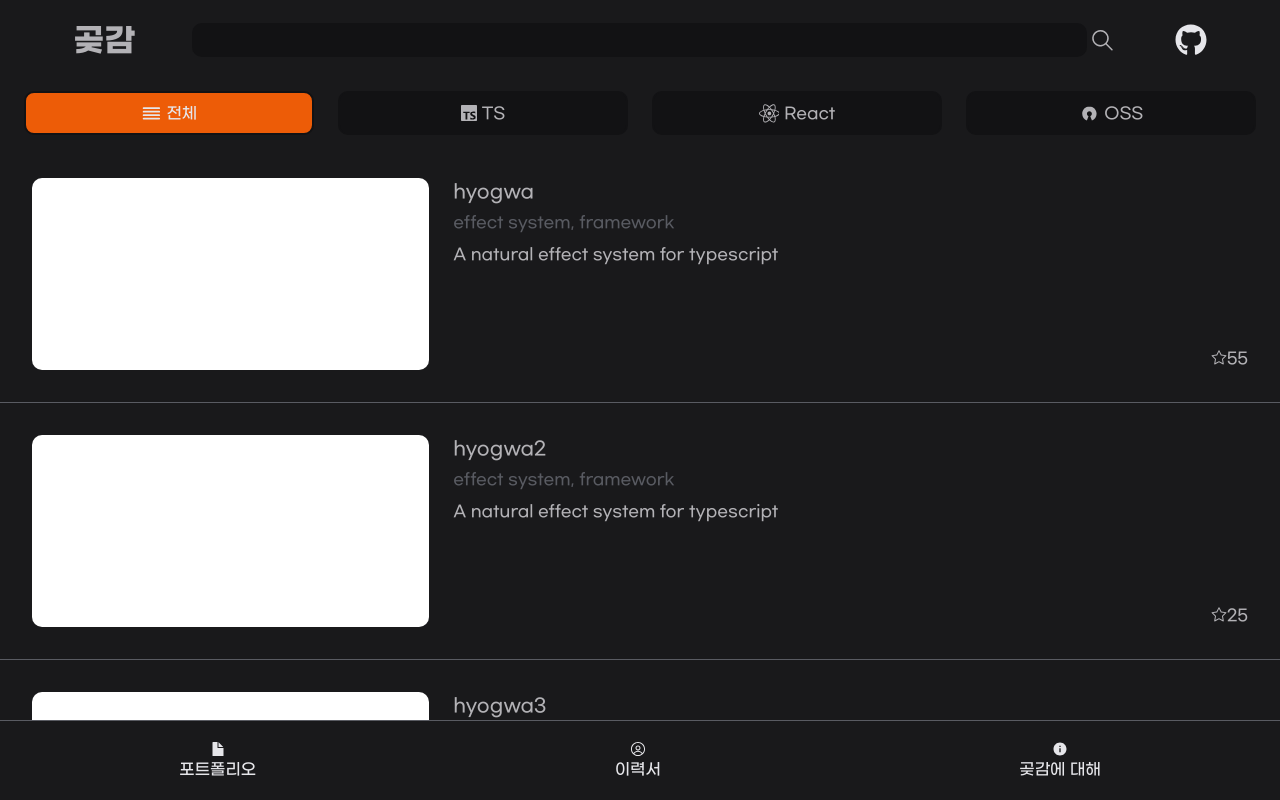
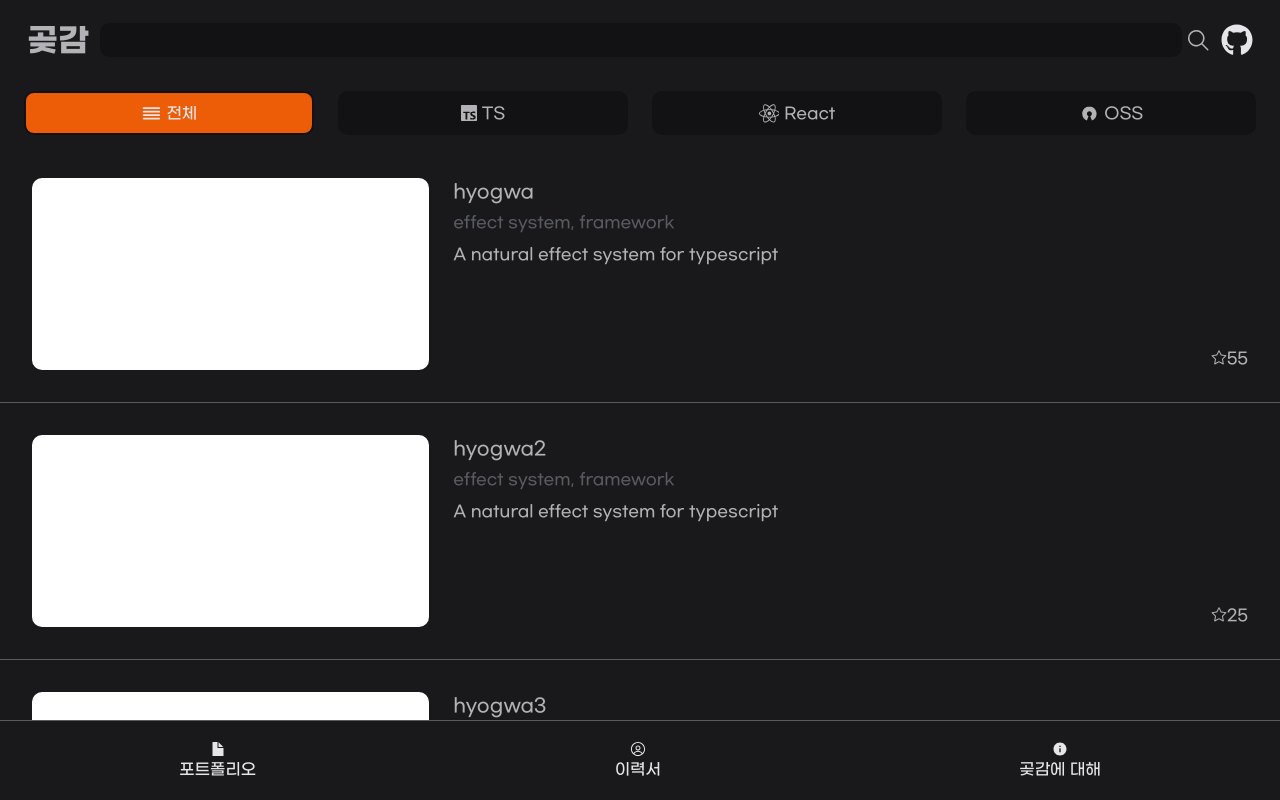
Before and after one commit to ENvironmentSet/portfolio, a React (Vite) app: page / in a window 1280 px wide. Built offline with nearby package versions, Linux system fonts and the light colour scheme.

Commit message:
fix searchButton

```diff
--- a/src/Index.tsx
+++ b/src/Index.tsx
@@ -165,11 +165,13 @@ const IndexStyle = {
   header: css`
     height: 10%;
 
-    padding: 1rem;
+    padding: 1rem 1.7rem;
   `,
   actionList: css`
     display: flex;
+    justify-content: center;
     align-items: center;
+    gap: 0.7rem;
 
     padding-left: 0px;
 
@@ -189,18 +191,20 @@ const IndexStyle = {
     border-radius: 10px;
     border: 0px;
 
+    width: 100%;
+
     :focus {
       outline: none;
       border: 2px solid ${Color.foreground};
     }
-
-    flex-grow: 1;
   `,
   searchButton: css`
+    flex-shrink: 0;
+
     height: 1.5rem;
-    width: 1.9rem;
+    width: 1.5rem;
 
-    padding: 0 0.2rem;
+    margin-left: 0.2rem;
   `,
   codeLink: css`
     font-size: 2rem;
@@ -322,14 +326,14 @@ function Index({ cardEntries }: IndexProps) {
     <div css={IndexStyle.page}>
       <header css={IndexStyle.header} style={isFilterListVisible ? {} : { borderBottom: `1px solid ${Color.secondaryText}`}}>
         <ul css={IndexStyle.actionList}>
-          <li css={[IndexStyle.actionItem, css`flex-grow: 1;`]}>
+          <li css={[IndexStyle.actionItem, css`flex-shrink: 0;`]}>
             <h1>곶감</h1>
           </li>
-          <li css={[IndexStyle.actionItem, css`flex-grow: 5;`]}>
+          <li css={[IndexStyle.actionItem, css`flex-grow: 1;`]}>
             <input onChange={({ target: { value } }) => setSearchQuery(value)} css={IndexStyle.searchBox} />
             <GoSearch css={IndexStyle.searchButton} />
           </li>
-          <li css={[IndexStyle.actionItem, css`flex-grow: 1;`]}>
+          <li css={[IndexStyle.actionItem, css`flex-shrink: 0;`]}>
             <a css={IndexStyle.codeLink} href='https://github.com/ENvironmentSet/portfolio'><FaGithub /></a>
           </li>
         </ul>
```
